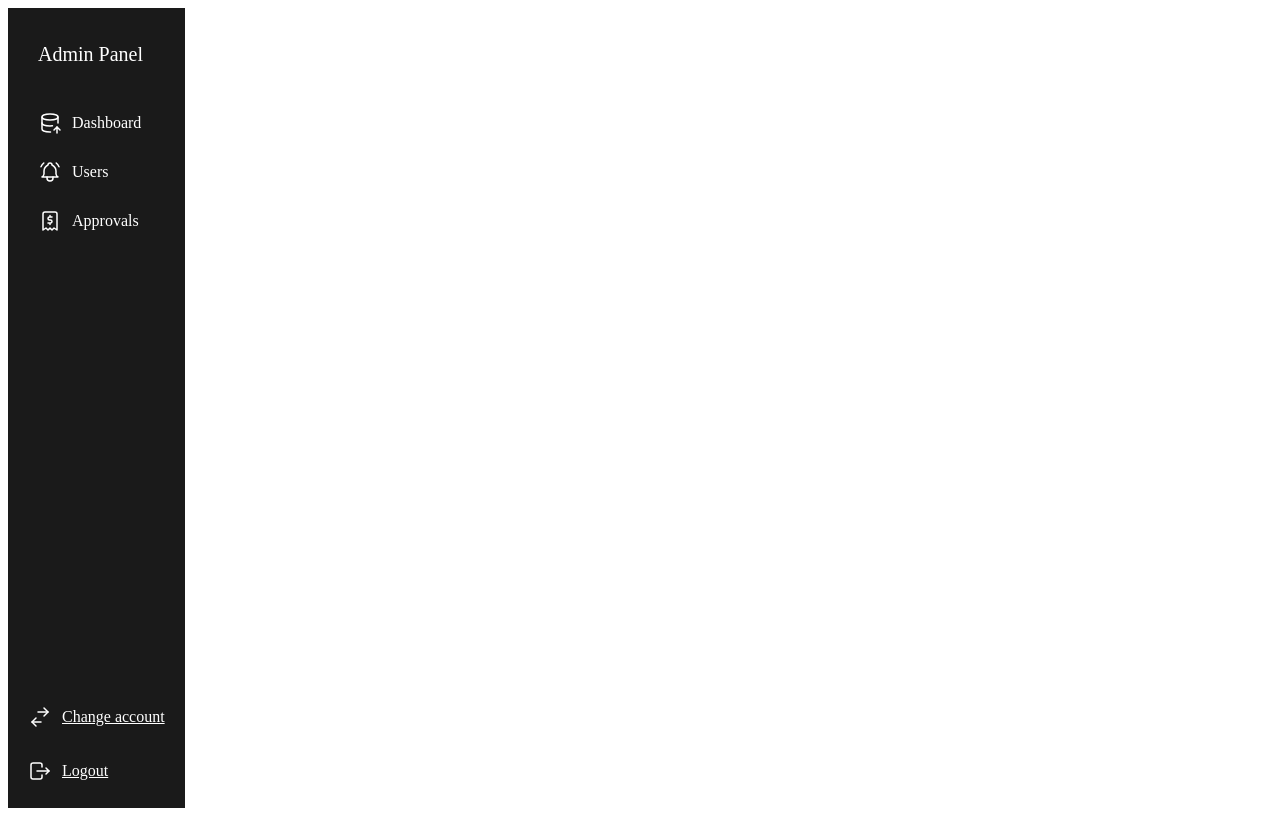
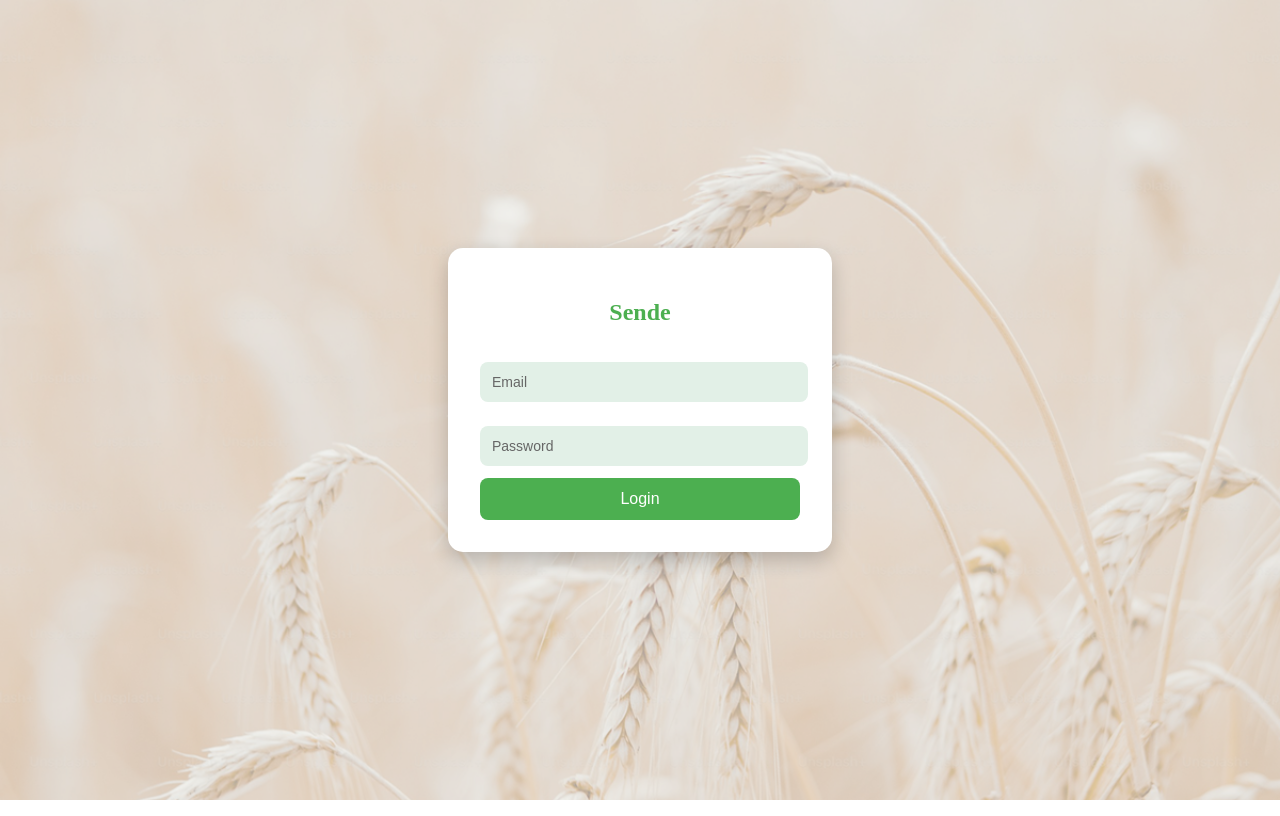
Before and after one commit to bettyhabtesh/front, a React (Create React App) app in the folder adminPage/: page /login in a window 1280 px wide. Built offline with nearby package versions, Linux system fonts and the light colour scheme.

Commit message:
Fixed:Login issues

```diff
--- a/adminPage/src/App.css
+++ b/adminPage/src/App.css
@@ -1,38 +1,340 @@
-.App {
+
+
+/* General Container Styling */
+
+/* App.css */
+
+html, body, #root {
+  height: 100%;
+  width: 100%;
+  margin: 0;
+  padding: 0;
+}
+
+
+.app-container {
+  display: flex;
+  height: 100vh;
+  width: 100vw;
+  overflow: hidden;
+}
+
+.main-content {
+  flex: 1;
+  padding: 0;
+  margin: 0;
+}
+
+.login-container {
+  position: relative;
+  display: flex;
+  justify-content: center;
+  align-items: center;
+  height: 100vh;
+  width: 100vw;
+  background-size: cover;
+  background-position: center;
+  background-repeat: no-repeat;
+  overflow: hidden;
+}
+
+/* White transparent overlay */
+.login-container::before {
+  content: "";
+  position: absolute;
+  top: 0; left: 0;
+  width: 100%;
+  height: 100%;
+  background-color: rgba(255, 255, 255, 0.6);
+  z-index: 0;
+}
+
+.login-form {
+  position: relative;
+  z-index: 1;
+  background: white;
+  padding: 2rem;
+  border-radius: 15px;
+  box-shadow: 0 8px 20px rgba(0, 0, 0, 0.2);
+  text-align: center;
+  width: 320px;
+}
+
+.login-form h2 {
+  margin-bottom: 1.5rem;
+  color: #4caf50;
+  font-weight: 600;
+}
+
+.login-form input {
+  width: 95%;
+  padding: 12px;
+  margin: 12px 0;
+  border: none;
+  border-radius: 8px;
+  background-color: #e2f0e7;
+  font-size: 14px;
+  color: #333;
+}
+
+.login-form input::placeholder {
+  color: #666;
+}
+
+.login-form button {
+  width: 100%;
+  padding: 12px;
+  background-color: #4caf50;
+  border: none;
+  color: white;
+  font-size: 16px;
+  cursor: pointer;
+  border-radius: 8px;
+  transition: background-color 0.3s ease;
+}
+
+.login-form button:hover {
+  background-color: #388e3c;
+}
+
+.error-message {
+  color: red;
+  font-size: 14px;
+  margin-bottom: 10px;
+}
+.container {
+  padding: 20px;
+  font-family: 'Inter', sans-serif;
+}
+
+/* Dashboard Title */
+.dashboard-title {
+  color: #2c3e50;
+  font-weight: 700;
+  text-align: center;
+  margin-bottom: 20px;
+}
+
+/* Stats Section */
+.stats-grid {
+  display: flex;
+  justify-content: space-around;
+  flex-wrap: wrap;
+  gap: 20px;
+  margin-bottom: 40px;
+}
+
+.stat-card {
+  background: white;
+  border-radius: 12px;
+  padding: 20px;
+  box-shadow: 0 4px 8px rgba(0, 0, 0, 0.1);
+  text-align: center;
+  transition: transform 0.2s ease-in-out;
+  width: 200px;
+}
+
+.stat-card:hover {
+  transform: translateY(-5px);
+}
+
+.stat-label {
+  font-size: 14px;
+  text-transform: uppercase;
+  font-weight: bold;
+  color: #7f8c8d;
+  margin-top: 10px;
+}
+
+.stat-value {
+  font-size: 22px;
+  font-weight: bold;
+}
+
+/* Charts Section */
+.charts-grid {
+  display: flex;
+  justify-content: space-between;
+  gap: 20px;
+  flex-wrap: wrap;
+}
+
+.chart-card {
+  background: #f9f9f9;
+  border-radius: 12px;
+  padding: 20px;
+  box-shadow: 0 4px 8px rgba(0, 0, 0, 0.1);
+  width: 100%;
+  max-width: 500px;
+}
+
+/* Responsive Design */
+@media (max-width: 1024px) {
+  .stats-grid {
+    justify-content: center;
+  }
+
+  .charts-grid {
+    flex-direction: column;
+    align-items: center;
+  }
+}
+
+/* Container Styling */
+.users-container {
+  background: #f9f9f9;
+  padding: 20px;
+  border-radius: 12px;
+  box-shadow: 0px 4px 10px rgba(0, 0, 0, 0.1);
+}
+
+/* Title Styling */
+.users-title {
+  text-align: center;
+  color: #333;
+  font-weight: bold;
+  margin-bottom: 15px;
+}
+
+/* Select Dropdown */
+.users-select {
+  width: 200px;
+  margin-bottom: 15px;
+}
+
+/* Table Styling */
+.users-table {
+  border-radius: 8px;
+  overflow: hidden;
+}
+
+.users-table th {
+  background: #007bff;
+  color: white;
+  text-transform: uppercase;
+  font-size: 14px;
+}
+
+.users-table td {
+  font-size: 14px;
+  color: #555;
+}
+
+.users-table tr:hover {
+  background: #f1f1f1;
+  cursor: pointer;
+}
+
+/* Pagination */
+.users-pagination {
+  display: flex;
+  justify-content: center;
+  margin-top: 20px;
+}
+/* Approvals Container */
+.approvals-container {
+  background: #f9f9f9;
+  padding: 20px;
+  border-radius: 12px;
+  box-shadow: 0px 4px 10px rgba(0, 0, 0, 0.1);
+}
+
+/* Title Styling */
+.approvals-title {
+  text-align: center;
+  color: #333;
+  font-weight: bold;
+  margin-bottom: 15px;
+}
+
+/* Table Styling */
+.approvals-table {
+  border-radius: 8px;
+  overflow: hidden;
+}
+
+.approvals-table th {
+  background: #007bff;
+  color: white;
+  text-transform: uppercase;
+  font-size: 14px;
+}
+
+.approvals-table td {
+  font-size: 14px;
+  color: #555;
+}
+
+.approvals-table tr:hover {
+  background: #f1f1f1;
+  cursor: pointer;
+}
+
+/* Badge Styling */
+.badge-approved {
+  background-color: #4caf50 !important;
+  color: white !important;
+}
+
+.badge-pending {
+  background-color: #ff9800 !important;
+  color: white !important;
+}
+
+/* Buttons */
+.action-buttons {
+  display: flex;
+  gap: 8px;
+}
+
+.action-buttons button {
+  font-size: 12px;
+  padding: 5px 10px;
+}
+
+/* Pagination */
+.approvals-pagination {
+  display: flex;
+  justify-content: center;
+  margin-top: 20px;
+}
+/* View Certificate Container */
+.view-certificate-container {
+  background: #f9f9f9;
+  padding: 20px;
+  border-radius: 12px;
+  box-shadow: 0px 4px 10px rgba(0, 0, 0, 0.1);
   text-align: center;
 }
 
-.App-logo {
-  height: 40vmin;
-  pointer-events: none;
+/* Back Button */
+.back-button {
+  display: flex;
+  align-items: center;
+  gap: 5px;
+  color: #007bff;
+  cursor: pointer;
+  font-weight: bold;
+  margin-bottom: 15px;
 }
 
-@media (prefers-reduced-motion: no-preference) {
-  .App-logo {
-    animation: App-logo-spin infinite 20s linear;
-  }
+.back-button:hover {
+  color: #0056b3;
 }
 
-.App-header {
-  background-color: #282c34;
-  min-height: 100vh;
-  display: flex;
-  flex-direction: column;
-  align-items: center;
-  justify-content: center;
-  font-size: calc(10px + 2vmin);
-  color: white;
+/* Certificate Preview */
+.certificate-preview {
+  border: 1px solid #ddd;
+  border-radius: 8px;
+  width: 100%;
+  max-width: 800px;
+  height: 500px;
+  display: block;
+  margin: auto;
 }
 
-.App-link {
-  color: #61dafb;
+.no-certificate {
+  color: red;
+  font-weight: bold;
+  margin-top: 20px;
 }
-
-@keyframes App-logo-spin {
-  from {
-    transform: rotate(0deg);
-  }
-  to {
-    transform: rotate(360deg);
-  }
-}
--- a/adminPage/src/App.js
+++ b/adminPage/src/App.js
@@ -1,22 +1,46 @@
-import { Routes, Route, Navigate } from "react-router-dom";
+import { Routes, Route, useNavigate, Navigate } from "react-router-dom";
 import { Container } from "@mantine/core";
 import { Sidebar } from "./components/Sidebar";
 import Dashboard from "./pages/Dashboard";
 import Users from "./pages/Users";
 import Approvals from "./pages/Approval";
 import ViewCertificate from "./pages/ViewCertificate";
+import Sende from "./pages/Login";
+import { useEffect, useState } from "react";
+import "./App.css";
 
 function App() {
+  const [isLoggedIn, setIsLoggedIn] = useState(localStorage.getItem("isLoggedIn") === "true");
+  const navigate = useNavigate();
+
+  useEffect(() => {
+    const handleStorageChange = () => {
+      setIsLoggedIn(localStorage.getItem("isLoggedIn") === "true");
+    };
+
+    window.addEventListener("storage", handleStorageChange);
+    return () => window.removeEventListener("storage", handleStorageChange);
+  }, []);
+
+  useEffect(() => {
+    if (isLoggedIn) {
+      navigate("/dashboard"); // Redirect to dashboard if logged in
+    } else {
+      navigate("/login"); // Redirect to login if not logged in
+    }
+  }, [isLoggedIn, navigate]);
+
   return (
-    <div style={{ display: "flex" }}>
-      <Sidebar />
-      <Container style={{ flex: 1, padding: "20px" }}>
+    <div className="app-container">
+      {isLoggedIn && <Sidebar />}
+      <Container fluid className="main-content">
         <Routes>
-         <Route path="/" element={<Navigate to="/dashboard" />} />
-          <Route path="/dashboard" element={<Dashboard />} />
-          <Route path="/users" element={<Users />} />
-          <Route path="/approvals" element={<Approvals />} />
-          <Route path="/view-certificate/:id" element={<ViewCertificate />} />
+          <Route path="/login" element={<Sende />} />
+          <Route path="/" element={<Navigate to={isLoggedIn ? "/dashboard" : "/login"} replace />} />
+          <Route path="/dashboard" element={isLoggedIn ? <Dashboard /> : <Navigate to="/login" replace />} />
+          <Route path="/users" element={isLoggedIn ? <Users /> : <Navigate to="/login" replace />} />
+          <Route path="/approvals" element={isLoggedIn ? <Approvals /> : <Navigate to="/login" replace />} />
+          <Route path="/view-certificate/:id" element={isLoggedIn ? <ViewCertificate /> : <Navigate to="/login" replace />} />
         </Routes>
       </Container>
     </div>
--- a/adminPage/src/components/Sidebar.jsx
+++ b/adminPage/src/components/Sidebar.jsx
@@ -1,11 +1,10 @@
 import { useState } from "react";
 import { Group, Divider, Text } from "@mantine/core";
-import { NavLink } from "react-router-dom"; // ✅ Use NavLink instead of Link
+import { NavLink, useNavigate } from "react-router-dom";
 import {
   IconBellRinging,
   IconDatabaseImport,
   IconReceipt2,
-  IconSwitchHorizontal,
   IconLogout,
 } from "@tabler/icons-react";
 
@@ -20,6 +19,15 @@ const data = [
 
 export function Sidebar() {
   const [active, setActive] = useState("Dashboard");
+  const navigate = useNavigate(); // Hook to handle navigation
+
+  const handleLogout = () => {
+    localStorage.removeItem("isLoggedIn"); // Remove login state
+    setTimeout(() => {
+      navigate("/login"); // Navigate after clearing state
+    }, 100); // Small delay to ensure state is cleared before navigating
+  };
+
 
   return (
     <nav className={classes.navbar}>
@@ -49,12 +57,11 @@ export function Sidebar() {
       <Divider my="sm" />
 
       <div className={classes.footer}>
-        <NavLink to="#" className={classes.link}>
-          <IconSwitchHorizontal className={classes.linkIcon} stroke={1.5} />
-          <span>Change account</span>
-        </NavLink>
-
-        <NavLink to="#" className={classes.link}>
+        <NavLink
+          to="/login"
+          className={classes.link}
+          onClick={handleLogout} // Trigger logout on click
+        >
           <IconLogout className={classes.linkIcon} stroke={1.5} />
           <span>Logout</span>
         </NavLink>
--- a/adminPage/src/components/Sidebar.module.css
+++ b/adminPage/src/components/Sidebar.module.css
@@ -1,51 +1,64 @@
+/* Sidebar.module.css */
+
 .navbar {
   background-color: #1a1a1a;
   height: 100vh;
   display: flex;
   flex-direction: column;
-}
-
-.title {
-    align-items: center;
-    padding: 10px;
-    color: white;
-    font-size: 20px;
-    border-radius: 5px;
-    margin: 5px 0;
+  width: 240px;
+  box-shadow: 2px 0 8px rgba(0, 0, 0, 0.2);
 }
 
 .navbarMain {
   flex-grow: 1;
-  padding: 20px;
+  padding: 24px 16px;
+  display: flex;
+  flex-direction: column;
+  gap: 12px;
 }
 
 .header {
-  display: flex;
-  justify-content: space-between;
-  margin-bottom: 20px;
+  margin-bottom: 24px;
+}
+
+.title {
+  color: #ffffff;
+  font-size: 22px;
+  font-weight: 700;
+  text-align: center;
 }
 
 .link {
   display: flex;
   align-items: center;
-  padding: 10px;
-  color: white;
-  font-size: 16px;
-  border-radius: 5px;
-  margin: 5px 0;
-  transition: background-color 0.3s;
+  gap: 12px;
+  padding: 10px 14px;
+  color: #dddddd;
+  font-size: 15px;
+  border-radius: 6px;
+  transition: background-color 0.25s ease, color 0.25s ease;
 }
 
 .link:hover {
-  background-color: #333;
+  background-color: #2c2c2c;
+  color: #ffffff;
+}
+
+.active {
+  background-color: #333333;
+  color: #ffffff;
+  font-weight: 600;
 }
 
 .linkIcon {
-  margin-right: 10px;
+  stroke: 1.5;
+  width: 20px;
+  height: 20px;
 }
 
 .footer {
-  padding: 10px;
+  padding: 16px;
+  border-top: 1px solid #2a2a2a;
 }
 
 .footer .link {
--- /dev/null
+++ b/adminPage/src/pages/Login.jsx
@@ -0,0 +1,50 @@
+import { useState } from "react";
+import { useNavigate } from "react-router-dom";
+import "../App.css";
+import backgroundImage from "../Assets/sende.png";
+
+function Sende() {
+  const [email, setEmail] = useState("");
+  const [password, setPassword] = useState("");
+  const [error, setError] = useState("");
+  const navigate = useNavigate();
+
+  const handleLogin = (e) => {
+    e.preventDefault();
+    localStorage.setItem("isLoggedIn", "true");
+    navigate("/dashboard");
+  };
+
+  return (
+    <div
+      className="login-container"
+      style={{
+        backgroundImage: `url(${backgroundImage})`,
+        backgroundSize: "cover",
+        backgroundPosition: "center",
+      }}
+    >
+      <form className="login-form" onSubmit={handleLogin}>
+        <h2>Sende</h2>
+        {error && <p className="error-message">{error}</p>}
+        <input
+          type="email"
+          placeholder="Email"
+          value={email}
+          onChange={(e) => setEmail(e.target.value)}
+          required
+        />
+        <input
+          type="password"
+          placeholder="Password"
+          value={password}
+          onChange={(e) => setPassword(e.target.value)}
+          required
+        />
+        <button type="submit">Login</button>
+      </form>
+    </div>
+  );
+}
+
+export default Sende;
--- a/adminPage/src/pages/Users.jsx
+++ b/adminPage/src/pages/Users.jsx
@@ -1,11 +1,12 @@
 import { useState } from "react";
 import { Table, TableBody, TableCell, TableContainer, TableHead, TableRow, Paper, Select, MenuItem } from "@mui/material";
 import { Container, Title, Pagination } from "@mantine/core";
+import "../App.css";
 
 const Users = () => {
   const [userType, setUserType] = useState("all");
   const [page, setPage] = useState(1);
-  const rowsPerPage = 5; // 🔹 Number of rows per page
+  const rowsPerPage = 8; // 🔹 Number of rows per page
 
   const users = [
     { id: 1, name: "John Doe", type: "Farmer" },
@@ -35,8 +36,10 @@ const Users = () => {
   const paginatedUsers = filteredUsers.slice((page - 1) * rowsPerPage, page * rowsPerPage);
 
   return (
-    <Container>
-      <Title order={2} mb="md">Users</Title>
+    <Container className="users-container">
+  <Title order={2} mb="md" className="users-title">
+    Users
+  </Title>
 
   <Select
     value={userType}
@@ -47,6 +50,7 @@ const Users = () => {
     displayEmpty
     variant="outlined"
     sx={{ mb: 2 }}
+    className="users-select"
   >
     <MenuItem value="all">All</MenuItem>
     <MenuItem value="Farmer">Farmer</MenuItem>
@@ -54,7 +58,7 @@ const Users = () => {
     <MenuItem value="Expert">Expert</MenuItem>
   </Select>
 
-      <TableContainer component={Paper}>
+  <TableContainer component={Paper} className="users-table">
     <Table>
       <TableHead>
         <TableRow>
@@ -82,6 +86,7 @@ const Users = () => {
     mt="md"
     size="sm"
     color="blue"
+    className="users-pagination"
   />
 </Container>
   );
```
Also changed, not shown: adminPage/src/pages/Approval.jsx (+25 -9 lines), adminPage/src/pages/Dashboard.jsx (+16 -36 lines), adminPage/src/pages/ViewCertificate.jsx (+16 -7 lines), adminPage/src/Assets/sende.png (added). Lines whose indentation alone changed are shown as unchanged.
